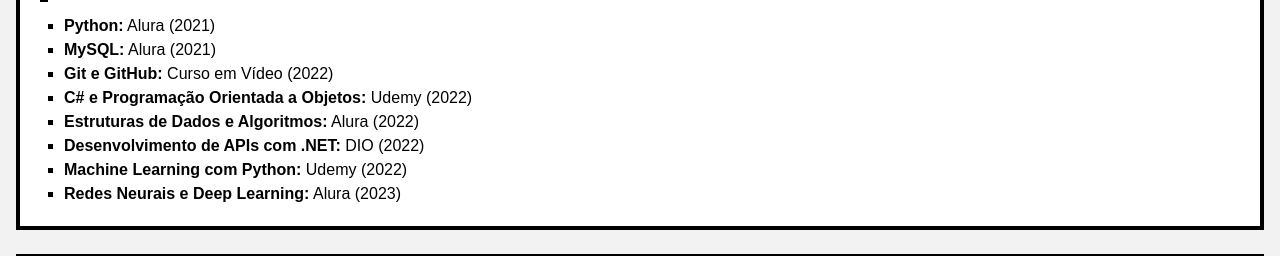
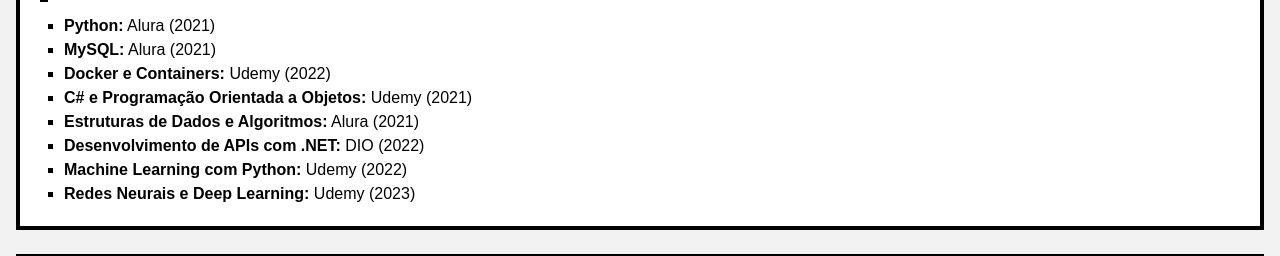
Before and after one commit to GBrambila/portfolio, a plain HTML site: page formacao.html in a window 1280 px wide. Shown: the part 362-618 px from the top of the page. Drawn offline with Linux system fonts and the light colour scheme.

Commit message:
Update formacao.html

```diff
--- a/formacao.html
+++ b/formacao.html
@@ -42,12 +42,12 @@
   <ul>
     <li><strong>Python:</strong> Alura (2021)</li>
     <li><strong>MySQL:</strong> Alura (2021)</li>
-    <li><strong>Git e GitHub:</strong> Curso em Vídeo (2022)</li>
-    <li><strong>C# e Programação Orientada a Objetos:</strong> Udemy (2022)</li>
-    <li><strong>Estruturas de Dados e Algoritmos:</strong> Alura (2022)</li>
+    <li><strong>Docker e Containers:</strong> Udemy (2022)</li>
+    <li><strong>C# e Programação Orientada a Objetos:</strong> Udemy (2021)</li>
+    <li><strong>Estruturas de Dados e Algoritmos:</strong> Alura (2021)</li>
     <li><strong>Desenvolvimento de APIs com .NET:</strong> DIO (2022)</li>
     <li><strong>Machine Learning com Python:</strong> Udemy (2022)</li>
-    <li><strong>Redes Neurais e Deep Learning:</strong> Alura (2023)</li>
+    <li><strong>Redes Neurais e Deep Learning:</strong> Udemy (2023)</li>
 </ul>
 </section>
 <hr class="divisor">
```
